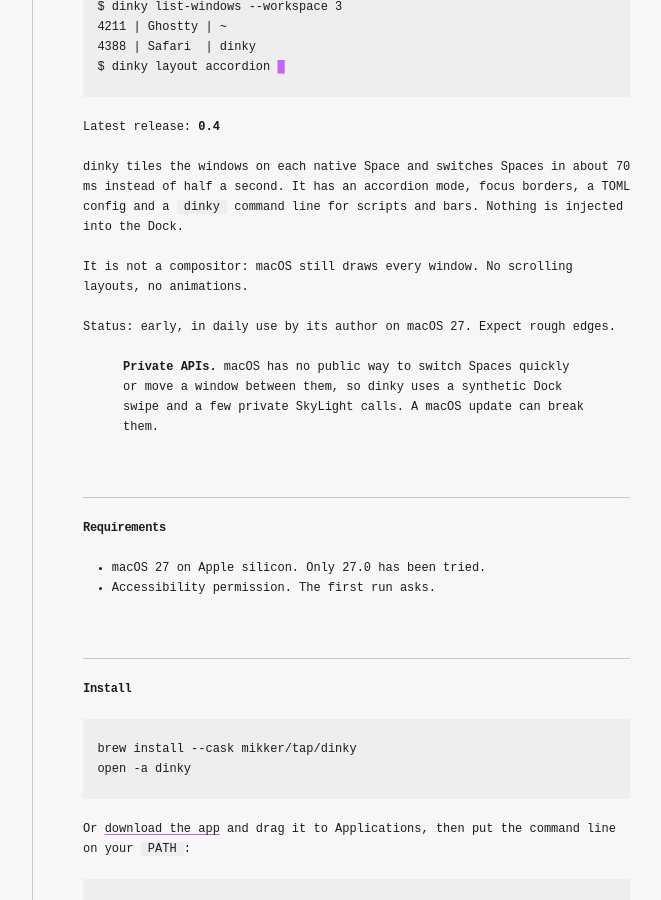
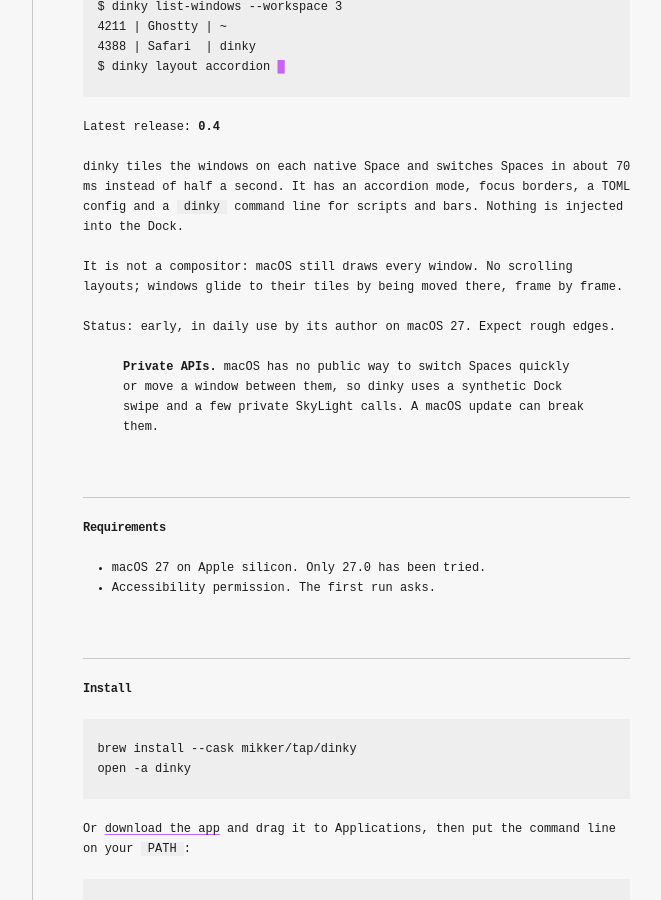
Before and after one commit to eduwass/Dinky, a Jekyll site: the page built from docs/index.md, in a window 1280 px wide and 900 px high, scrolled down 431 px. Shown: the whole window, without its empty margins (205-866 px from the left). Built offline with Jekyll 4.4.1, drawn with Linux system fonts in a browser that asks for light colours.

Commit message:
Group the unreleased notes and drop the manual's no-animations claim

```diff
--- a/docs/index.md
+++ b/docs/index.md
@@ -24,8 +24,8 @@ instead of half a second. It has an accordion mode, focus borders, a TOML
 config and a `dinky` command line for scripts and bars. Nothing is injected
 into the Dock.
 
-It is not a compositor: macOS still draws every window. No scrolling layouts,
-no animations.
+It is not a compositor: macOS still draws every window. No scrolling layouts;
+windows glide to their tiles by being moved there, frame by frame.
 
 Status: early, in daily use by its author on macOS 27. Expect rough edges.
 
```
Also changed, not shown: CHANGELOG.md.
